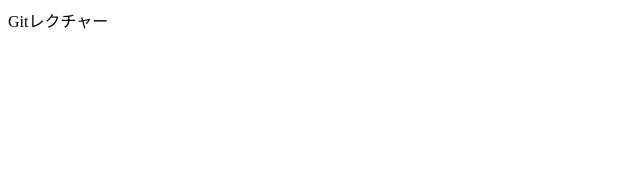
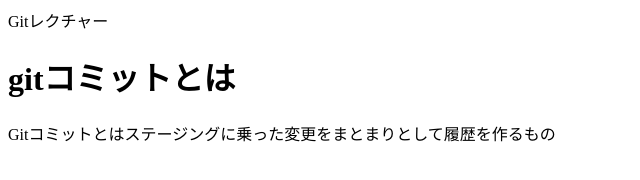
Before and after one commit to hassySandboxer/html, a plain HTML site: page index.html in a window 1280 px wide. Shown: the whole page, without its empty margins (0-640 px from the left). Drawn offline with Linux system fonts and the light colour scheme.

Commit message:
git commitの説明を追加

```diff
--- a/index.html
+++ b/index.html
@@ -3,6 +3,8 @@
     <meta name="description" content="gitレクチャー"
     <title>Gitレクチャー</title>
     <body>
+        <h1>gitコミットとは</h1>
+        <p>Gitコミットとはステージングに乗った変更をまとまりとして履歴を作るもの</p>
         <script type="tyext/javascript" src="./app.js"></script>
     </body>
 </html>
```
